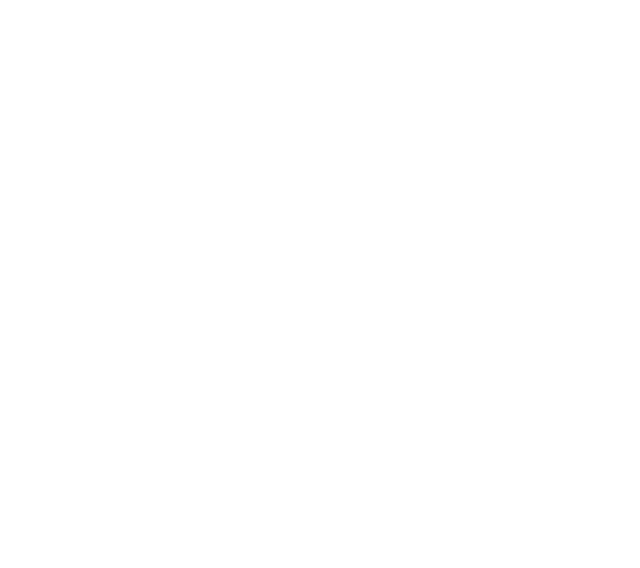
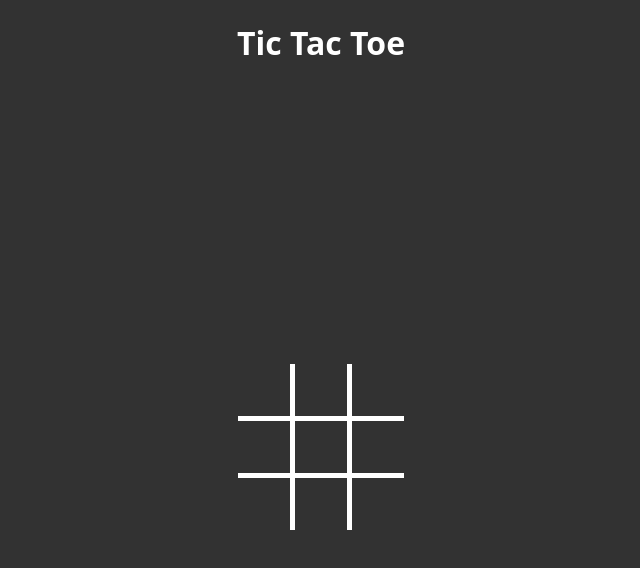
Before and after one commit to Sessa89/tic-tac-toe_prompt-engineering, a plain HTML site: page index.html in a window 1280 px wide. Shown: the whole page, without its empty margins (319-959 px from the left). Drawn offline with Linux system fonts and the light colour scheme.

Commit message:
Grundlegendes Design umgesetzt

```diff
--- a/index.html
+++ b/index.html
@@ -1,5 +1,6 @@
 <!DOCTYPE html>
 <html lang="en">
+
 <head>
     <meta charset="UTF-8">
     <meta name="viewport" content="width=device-width, initial-scale=1.0">
@@ -8,13 +9,16 @@
     <link rel="stylesheet" href="style.css">
 
 </head>
-<body>
 
+<body onload="init()">
 
+    <h1>Tic Tac Toe</h1>
 
+    <div id="content"></div>
 
 
 
     <script src="script.js"></script>
 </body>
+
 </html>
--- a/script.js
+++ b/script.js
@@ -0,0 +1,70 @@
+let fields = [
+    null,
+    null,
+    null,
+    null,
+    null,
+    null,
+    null,
+    null,
+    null,
+];
+
+
+function init() {
+    render();
+}
+
+/*
+function render() {
+    let content = document.getElementById("content");
+    let table = document.createElement("table");
+    let index = 0;
+
+    for (let i = 0; i < 3; i++) {
+        let row = document.createElement("tr");
+        for (let j = 0; j < 3; j++) {
+            let cell = document.createElement("td");
+            if (fields[index]) {
+                cell.textContent = fields[index];
+            }
+            row.appendChild(cell);
+            index++;
+        }
+        table.appendChild(row);
+    }
+    content.innerHTML = "";
+    content.appendChild(table);
+}
+*/
+
+function render() {
+    const contentDiv = document.getElementById('content');
+
+    // Generate table HTML
+    let tableHTML = '<table>';
+
+    for (let i = 0; i < 3; i++) {
+        tableHTML += '<tr>';
+
+        for (let j = 0; j < 3; j++) {
+            const index = i * 3 + j;
+
+            let symbol = '';
+
+            if (fields[index] === 'circle') {
+                symbol = 'o';
+            } else if (fields[index] === 'cross') {
+                symbol = 'x';
+            }
+
+            tableHTML += `<td>${symbol}</td>`;
+
+        }
+        tableHTML += '</tr>';
+    }
+    tableHTML += '</table>';
+
+    // Set table HTML to contentDiv
+    contentDiv.innerHTML = tableHTML;
+}
--- a/style.css
+++ b/style.css
@@ -0,0 +1,60 @@
+/* Set background color of the page to #323232 */
+body {
+    background-color: #323232;
+    font-family: 'Open Sans', sans-serif;
+    margin: 0;
+    color: white;
+}
+
+h1 {
+    text-align: center;
+}
+
+#content {
+    margin-top: 300px;
+    display: flex;
+    justify-content: center;
+    align-items: center;
+}
+
+
+/* Set white border-color and thicker table borders */
+table {
+    border-collapse: collapse;
+}
+
+td {
+    width: 50px;
+    height: 50px;
+    text-align: center;
+    font-size: 36px;
+    font-weight: bold;
+}
+
+table td {
+    border: 5px solid white;
+  }
+  table tr:first-child td {
+    border-top: 0;
+  }
+  table tr td:first-child {
+    border-left: 0;
+  }
+  table tr:last-child td {
+    border-bottom: 0;
+  }
+  table tr td:last-child {
+    border-right: 0;
+  }
+
+
+
+/*
+table {
+    border-collapse: collapse;
+}
+table, th, td {
+    border: 1px solid black;
+    padding: 10px;
+}
+*/
```
